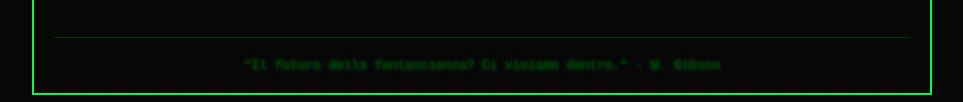
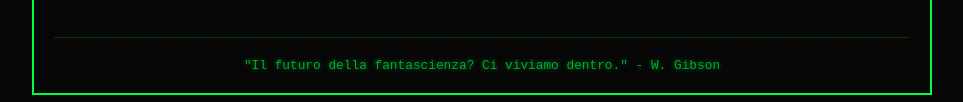
Before and after one commit to salvatorecapolupo/glitch, a plain HTML site: page index.html in a window 1280 px wide. Shown: the part 1119-1221 px from the top of the page, without its empty margins (158-1121 px from the left). Drawn offline with Linux system fonts and the light colour scheme.

Commit message:
Update index.html

```diff
--- a/index.html
+++ b/index.html
@@ -96,7 +96,7 @@
             text-align: center;
             border-top: 1px solid var(--term-dim);
             padding-top: 20px;
-            color: var(--term-dim);
+            color: #00aa2e;  /* <-- era var(--term-dim) = #003b00 */
         }
 
         /* Responsive */
```
